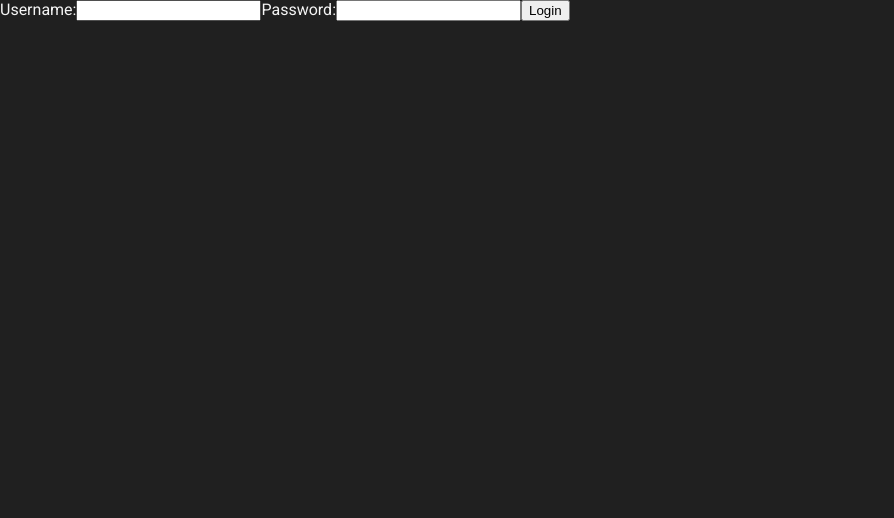
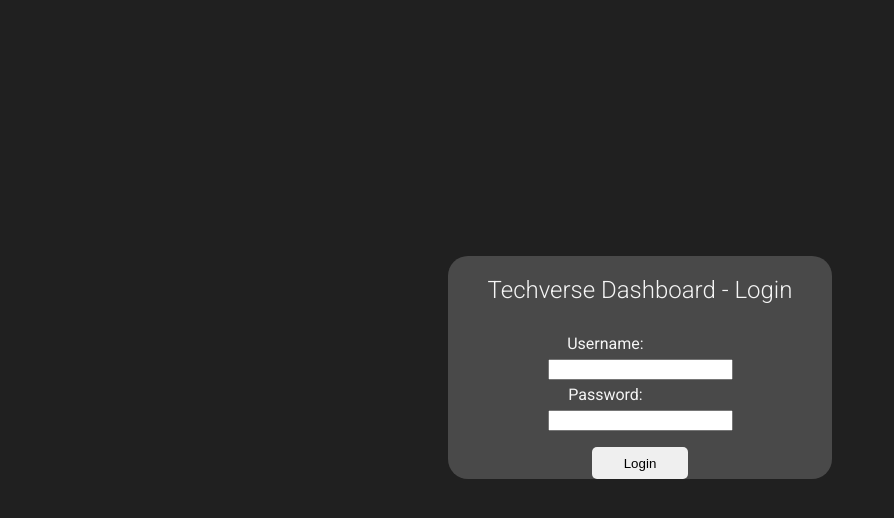
Before and after one commit to lenard-villestas/techverse-dashboard, a Next.js app: page / in a window 1280 px wide. Shown: the top 518 px of the page, without its empty margins (0-894 px from the left). Built offline with nearby package versions, Linux system fonts and the light colour scheme.

Commit message:
update login styling

```diff
--- a/src/pages/index.js
+++ b/src/pages/index.js
@@ -9,7 +9,7 @@ const inter = Inter({ subsets: ['latin'] })
 export default function Home() {
 
 
-  const [loggedIn, setLoggedIn] =  useState(false);
+  const [loggedIn, setLoggedIn] = useState(false);
   const [username, setUsername] = useState("");
   const [password, setPassword] = useState("");
 
@@ -50,15 +50,20 @@ export default function Home() {
         <Dashboard handleLogout={handleLogout}></Dashboard>
       ) : (
         <div className='loginWrapper'>
+
           <form onSubmit={handleLogin}>
+            <h2>Techverse Dashboard - Login</h2>
+
             <label>
               Username:
-            <input type="text"  onChange={(e) => setUsername(e.target.value)}/>
             </label>
+            <input type="text" onChange={(e) => setUsername(e.target.value)} />
+
             <label>
               Password:
-            <input type="password" onChange={(e) => setPassword(e.target.value)}/>
             </label>
+            <input type="password" onChange={(e) => setPassword(e.target.value)} />
+
             <button type="submit">Login</button>
           </form>
         </div>
--- a/src/styles/globals.css
+++ b/src/styles/globals.css
@@ -13,6 +13,50 @@ body{
 }
 body::-webkit-scrollbar {
   display: none;
+}
+.loginWrapper{
+  width: 100%;
+  margin: auto;
+  display: flex;
+  flex-direction: column;
+  justify-content: center;
+  align-items: center;
+  margin-top: 20%;
+}
+.loginWrapper form{
+  background-color: #494949;
+  min-height: 25vh;
+  display: flex;
+  flex-direction: column;
+  align-items: center;
+  width: 30%;
+  border-radius: 20px;
+}
+.loginWrapper h2{
+  font-weight: lighter;
+  margin-bottom: 30px;
+}
+.loginWrapper label{
+  margin-right: 18%;
+  margin-bottom: 3px;
+}
+.loginWrapper input{
+  margin-top: 3px;
+  margin-bottom: 5px;
+}
+.loginWrapper button{
+  width: 25%;
+  margin-top: 3%;
+  height: 2rem;
+  border-radius: 5px;
+  outline: none;
+  border: none;
+  transition: 0.2s linear;
+}
+.loginWrapper button:hover{
+  cursor: pointer;
+  background-color: rgb(90, 90, 218);
+  color: white;
 }
 .chart{
   width: 93%;
@@ -41,12 +85,25 @@ h1{
 }
 .time{
   right: 0;
-  margin-left: 50%;
+  margin-left: 48%;
 
 }
-.logoutB{
-  background-color: none;
+.logoutB button{
+  font-size: 1rem;
+  padding: none;
+  background: none;
+  margin-left: 3em;
+  color: whitesmoke;
+  border: none;
+  transition: 0.2s linear;
+
 }
+.logoutB button:hover {
+  color: rgb(90, 105, 126);
+  cursor: pointer;
+
+
+ }
 .connection-status{
   margin-left: 3%;
 }
```
Lines whose indentation alone changed are shown as unchanged.
